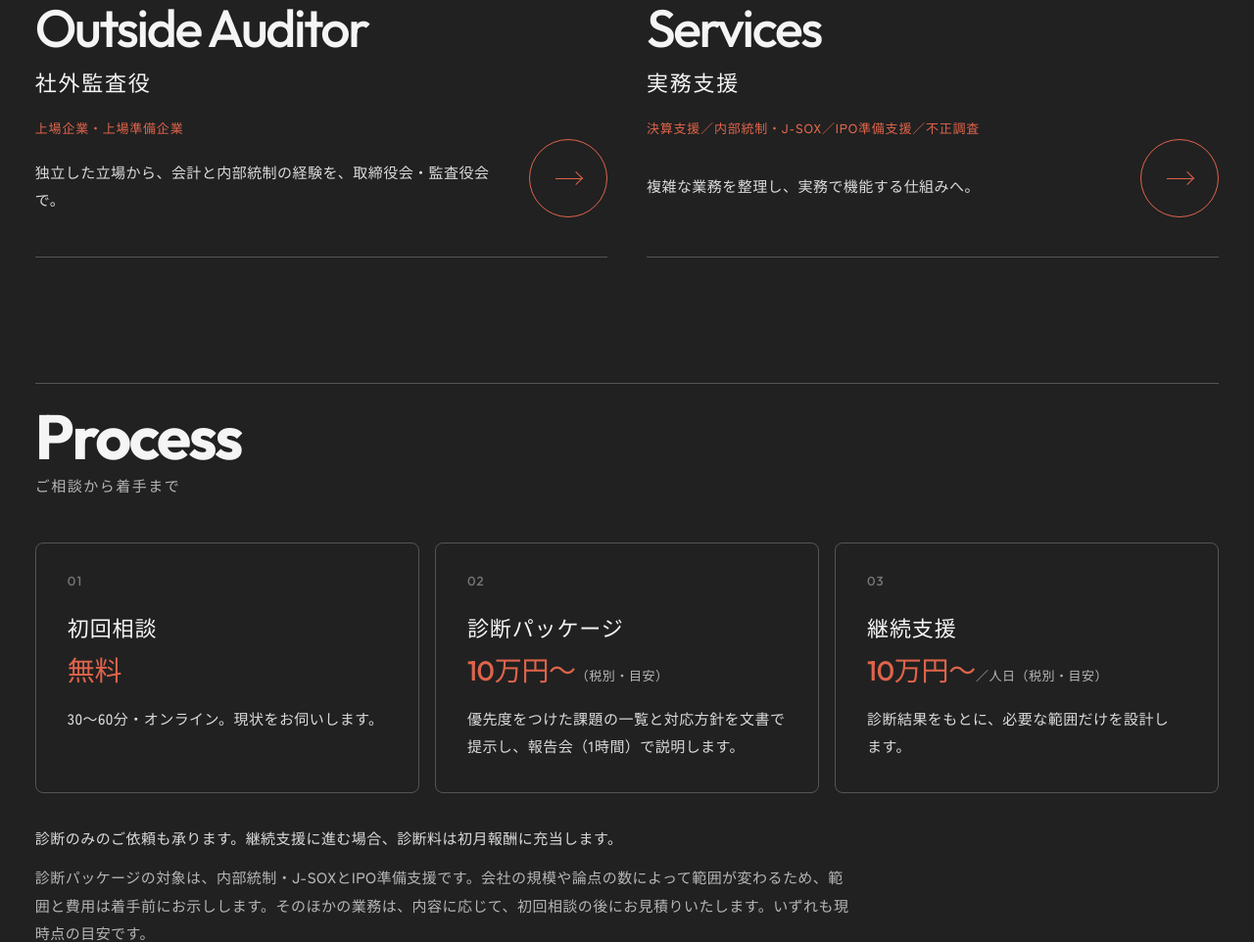
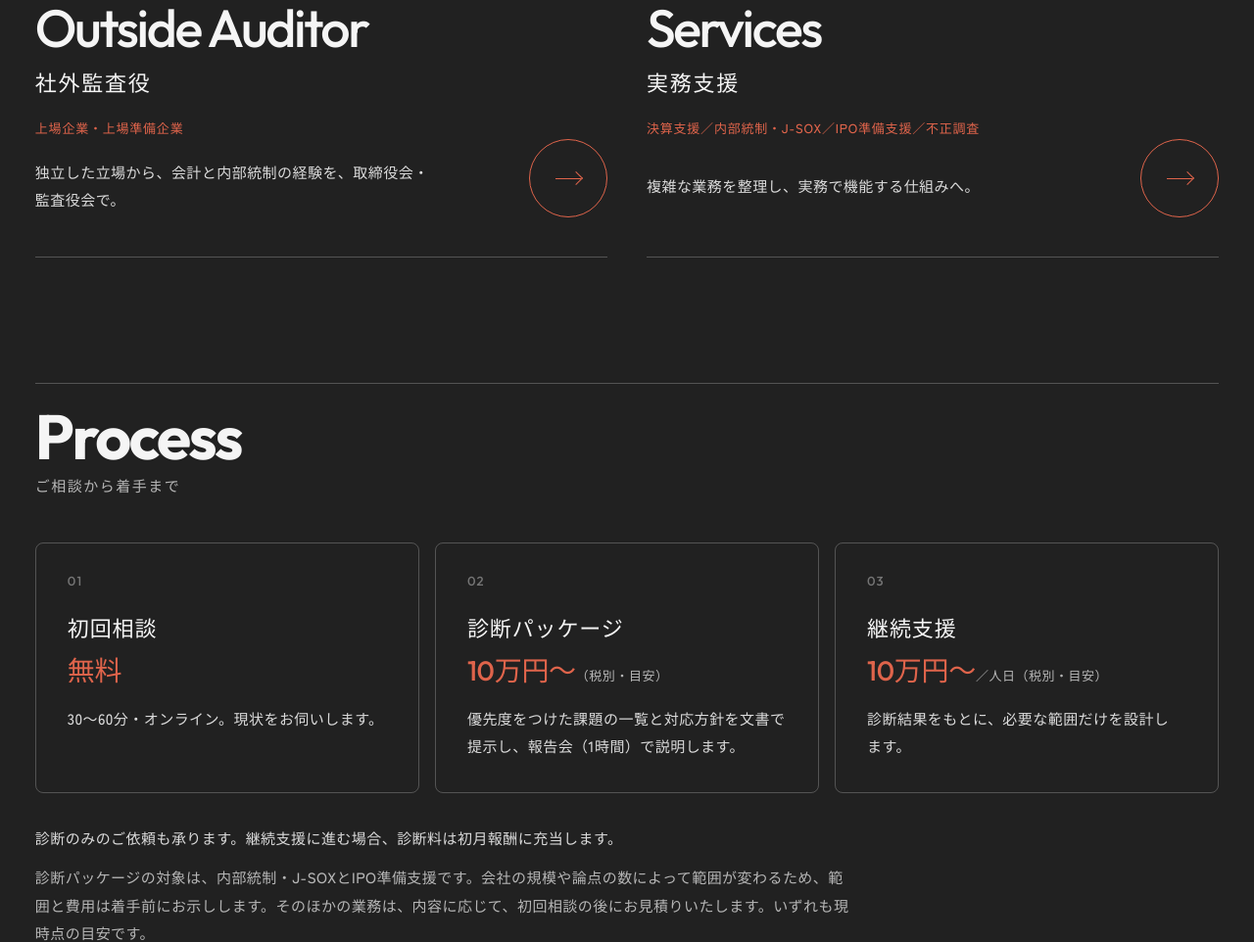
Before and after one commit to kenz0806-bot/Kenji_Website2, a plain HTML site: page index.html in a window 1280 px wide. Shown: the part 2051-3013 px from the top of the page at 98% size. Drawn offline with Linux system fonts and the light colour scheme.

Commit message:
全ページ監査の直し: トップの入口カードの説明文を文節の切れ目でだけ折る（PC で「で。」だけの行、WebKit で語の途中の折れ）。成果物の見本の課題リストの表を PC では区画の全幅に（右の段に入りきらず「目安」の列が横送りの先に隠れていた）
Co-Authored-By: Claude Opus 5.5 <noreply@anthropic.com>

```diff
--- a/index.html
+++ b/index.html
@@ -53,7 +53,7 @@
 <p class="mc-hello">はじめまして。</p>
 </div></div></div></section></div>
 <section class="sec gut" data-io><div class="sh rv"><h2><span class="en" lang="en">What I Simplify</span><span class="ja">シンプルにするもの</span></h2></div><p class="simple-l rv"><span class="nb">減らすのは、</span><span class="nb">作業だけでは</span><span class="nb">ありません。</span></p><ol class="simple3"><li class="rv" style="--i:0"><b>判断</b><p class="h"><span class="nb">何から手をつけるか、</span><span class="nb">迷う時間を</span><span class="nb">減らします。</span></p><p class="f"><span class="nb">課題を優先度つきで整理し、</span><span class="nb">対応方針まで</span><span class="nb">文書でお示しします。</span></p></li><li class="rv" style="--i:1"><b>説明</b><p class="h"><span class="nb">監査法人や</span><span class="nb">取締役会への説明の</span><span class="nb">手間を、軽くします。</span></p><p class="f"><span class="nb">判断の根拠を残し、</span><span class="nb">そのまま説明できる形に</span><span class="nb">整えます。</span></p></li><li class="rv" style="--i:2"><b>不安</b><p class="h"><span class="nb">先が見えない</span><span class="nb">不安を、</span><span class="nb">減らします。</span></p><p class="f"><span class="nb">範囲・費用・稼働日数は</span><span class="nb">着手前にお示しします。</span><span class="nb">最初から最後まで、</span><span class="nb">代表の佐藤が担当します。</span></p></li></ol></section>
-<section class="sec gut" data-io><div class="sh rv"><h2><span class="en" lang="en">Where I Can Help</span><span class="ja">ご相談いただけること</span></h2></div><div class="duo2"><a class="rv" style="--i:0" href="auditor.html"><figure class="dph ph-auditor" aria-hidden="true"></figure><span class="en" lang="en">Outside Auditor</span><span class="ja">社外監査役</span><span class="tg">上場企業・上場準備企業<span class="vh">。</span></span><span class="ds">独立した立場から、会計と内部統制の経験を、取締役会・監査役会で。</span><i class="ring" aria-hidden="true"></i></a><a class="rv" style="--i:1" href="services.html"><figure class="dph ph-services" aria-hidden="true"></figure><span class="en" lang="en">Services</span><span class="ja">実務支援</span><span class="tg">決算支援／内部統制・J-SOX／IPO準備支援／不正調査<span class="vh">。</span></span><span class="ds">複雑な業務を整理し、実務で機能する仕組みへ。</span><i class="ring" aria-hidden="true"></i></a></div></section>
+<section class="sec gut" data-io><div class="sh rv"><h2><span class="en" lang="en">Where I Can Help</span><span class="ja">ご相談いただけること</span></h2></div><div class="duo2"><a class="rv" style="--i:0" href="auditor.html"><figure class="dph ph-auditor" aria-hidden="true"></figure><span class="en" lang="en">Outside Auditor</span><span class="ja">社外監査役</span><span class="tg">上場企業・上場準備企業<span class="vh">。</span></span><span class="ds"><span class="ph">独立した<wbr>立場から、<wbr>会計と内部統制の<wbr>経験を、<wbr>取締役会・<wbr>監査役会で。</span></span><i class="ring" aria-hidden="true"></i></a><a class="rv" style="--i:1" href="services.html"><figure class="dph ph-services" aria-hidden="true"></figure><span class="en" lang="en">Services</span><span class="ja">実務支援</span><span class="tg">決算支援／内部統制・J-SOX／IPO準備支援／不正調査<span class="vh">。</span></span><span class="ds"><span class="ph">複雑な業務を<wbr>整理し、<wbr>実務で機能する<wbr>仕組みへ。</span></span><i class="ring" aria-hidden="true"></i></a></div></section>
 <section class="sec gut" data-io><div class="sh rv"><h2><span class="en" lang="en">Process</span><span class="ja">ご相談から着手まで</span></h2></div><ol class="flow"><li class="rv" style="--i:0"><b lang="en">01</b><h3>初回相談</h3><p class="pr">無料</p><p>30〜60分・オンライン。現状をお伺いします。</p></li><li class="rv" style="--i:1"><b lang="en">02</b><h3>診断パッケージ</h3><p class="pr">10万円〜<small>（税別・目安）</small></p><p>優先度をつけた課題の一覧と対応方針を文書で提示し、報告会（1時間）で説明します。</p></li><li class="rv" style="--i:2"><b lang="en">03</b><h3>継続支援</h3><p class="pr">10万円〜<small>／人日（税別・目安）</small></p><p>診断結果をもとに、必要な範囲だけを設計します。</p></li></ol><div class="flow-nt rv"><p>診断のみのご依頼も承ります。継続支援に進む場合、診断料は初月報酬に充当します。</p><p class="nt">診断パッケージの対象は、内部統制・J-SOXとIPO準備支援です。会社の規模や論点の数によって範囲が変わるため、範囲と費用は着手前にお示しします。そのほかの業務は、内容に応じて、初回相談の後にお見積りいたします。いずれも現時点の目安です。</p><div class="btns"><a class="ln" href="services.html#fees">費用の一覧<i class="go" aria-hidden="true"></i></a><a class="ln" href="services.html#approach">仕事の進め方と責任の範囲<i class="go" aria-hidden="true"></i></a><a class="ln" href="sample-jsox.html">現状診断の成果物（サンプル）<i class="go" aria-hidden="true"></i></a><a class="ln" href="about.html#profile">担当する代表のプロフィール<i class="go" aria-hidden="true"></i></a></div></div></section>
 <section class="sec gut top-news" data-io><div class="sh rv"><h2><span class="en" lang="en">Journal</span><span class="ja">読み物</span></h2><a class="more" href="journal.html">読み物の一覧<i class="go" aria-hidden="true"></i></a></div><div class="news nt0"><a class="rv" style="--i:0" href="jsox-guide.html"><span><b class="ph">J-SOX対応の進め方</b><small>はじめてJ-SOX（内部統制報告制度）に取り組む、管理部門の方へ。何を、どの順で、どこまで行うのかを、短くまとめました。</small></span><i class="go" aria-hidden="true"></i></a><a class="rv" style="--i:1" href="jsox-outsourcing.html"><span><b class="ph">内部統制の支援を、外に頼むとき</b><small>管理部門の人手が足りず、外の手を借りるかを考えている方へ。頼めること、会社に残ること、頼む前に決めておくことを、短くまとめました。</small></span><i class="go" aria-hidden="true"></i></a><a class="rv" style="--i:2" href="ipo-audit-prep.html"><span><b class="ph">上場準備で、監査を受ける前に</b><small>上場を考え始めた会社の、経営者と管理部門の方へ。会計監査を受ける前に整えておくことを、短くまとめました。</small></span><i class="go" aria-hidden="true"></i></a><a class="rv" style="--i:3" href="ipo-internal-control.html"><span><b class="ph">上場準備の内部統制は、どこから始めるか</b><small>上場を考えはじめた会社が、早い段階で向き合うのが内部統制です。何から手を付け、いつまでに何を終えればよいのか。上場準備の支援でよく受ける問いに、順を追ってお答えします。</small></span><i class="go" aria-hidden="true"></i></a></div></section>
 <div class="gut"><section class="cta" data-io><div><p class="state rv"><span class="nb">まずは</span><span class="nb">ご相談ください。</span></p><p class="sm2 rv" style="--i:1">「一度、話を聞いてほしい」という一文で構いません。</p><ul class="trust rv" style="--i:2"><li>初回 30〜60分・オンライン・無料</li><li>通常、3営業日以内にご返信</li><li>最初から最後まで、代表が担当</li></ul></div><a class="ob rv" style="--i:3" href="contact.html">お問い合わせ</a></section></div>
--- a/site.css
+++ b/site.css
@@ -900,5 +900,8 @@ html { scrollbar-width: thin; scrollbar-color: var(--line) var(--bg); }
 .list a { align-content: start; }
 /* 2026-11-22 最終改善: トップ「ご相談から着手まで」のリンクが4つになったため、文の幅(56em)はそのままに、リンクの並びだけを横いっぱいに使う(PC で1行に収める) */
 .flow-nt { max-width: none; } .flow-nt p { max-width: 56em; }
+/* 2026-11-23 監査: 成果物の見本の課題リスト(表は最小 760px)が、PC でも右の段(690px)に入りきらず「目安」の列が横送りの先に隠れていた。
+   表を含む区画だけ、PC では本文を段の全幅に広げる(見出しが上、表が下)。タブレット以下の形は変えない */
+@media (min-width: 1024px) { .blk2:has(.tbw) > .bd2 { grid-column: 1 / -1; max-width: none; } }
 
 .vh { position: absolute !important; width: 1px; height: 1px; overflow: hidden; clip: rect(0 0 0 0); white-space: nowrap; }
```
